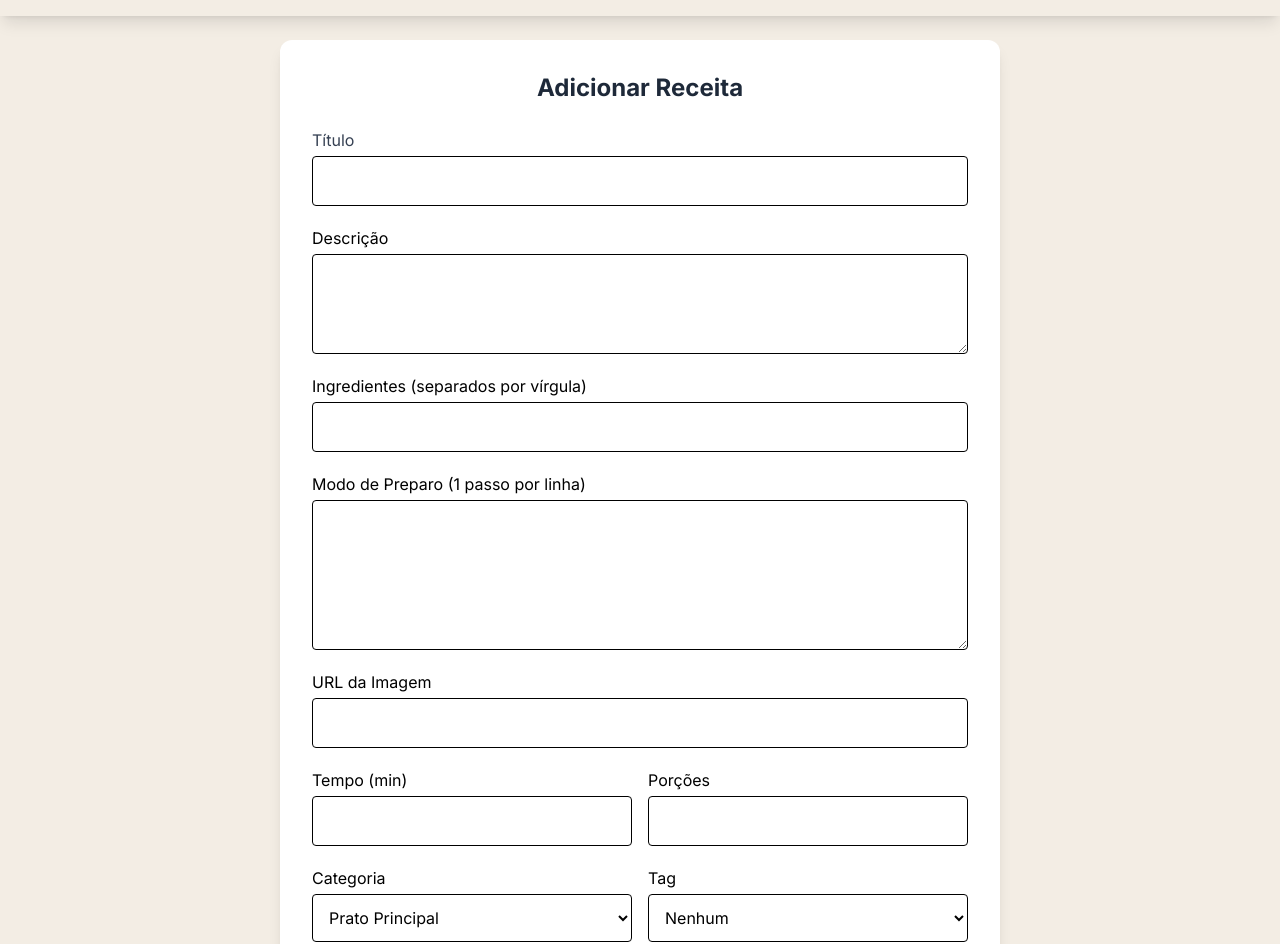
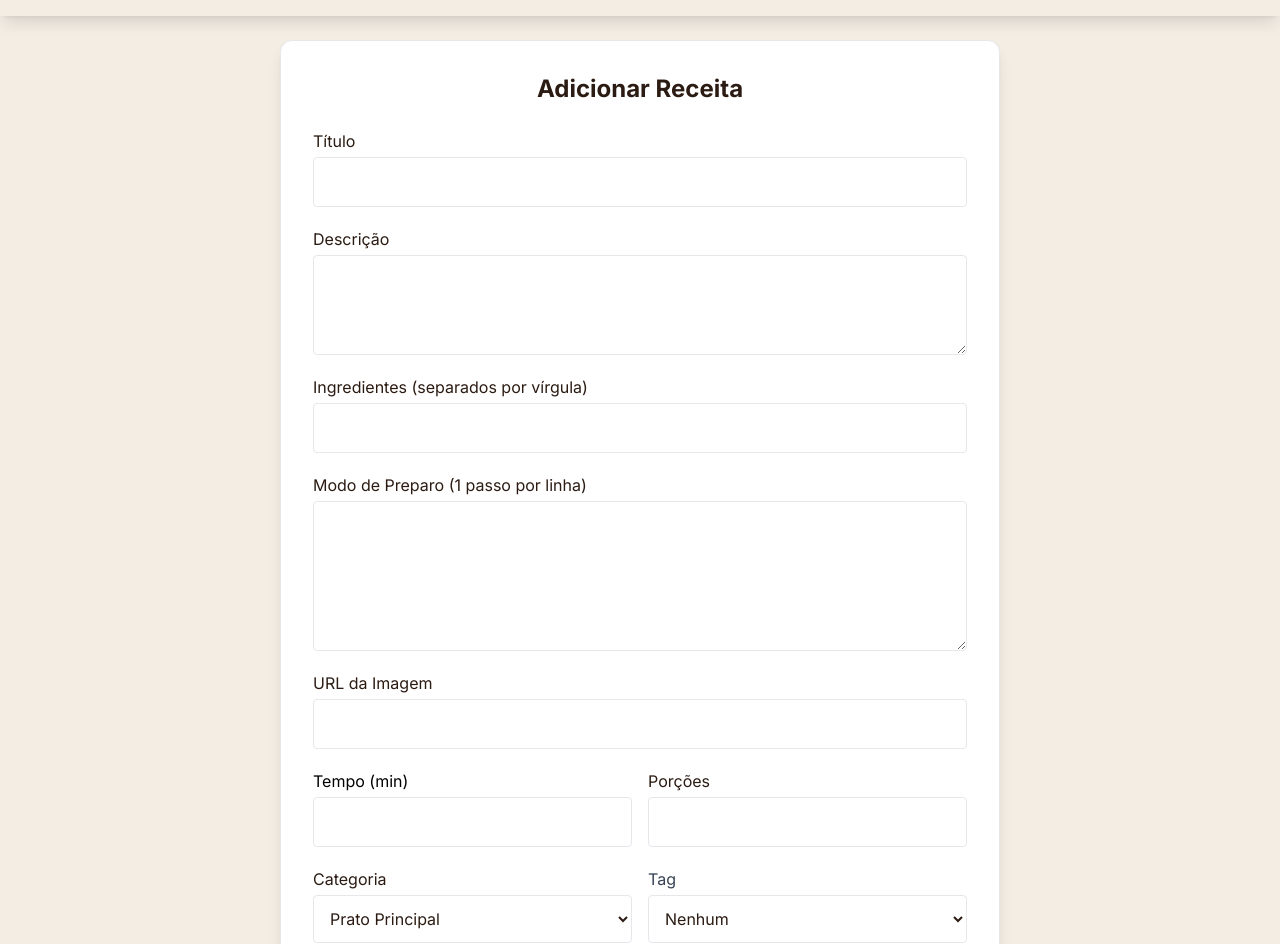
Before and after one commit to allansf29/receitas-site, a React (Vite) app in the folder Front-End/: page /admin/add in a window 1280 px wide. Shown: the part 68-1012 px from the top of the page. Built offline with nearby package versions, Linux system fonts and the light colour scheme; sample sign-in values are in the browser's storage; a web font is replaced by a local one.

Commit message:
Estilizando as abas de ADMIN do projeto, deixando com cores dinâmicas.

```diff
--- a/Front-End/src/pages/Admin/AddEditRecipe.tsx
+++ b/Front-End/src/pages/Admin/AddEditRecipe.tsx
@@ -103,53 +103,53 @@ export default function AddEditRecipe() {
 
   return (
     <div className="p-6 max-w-3xl mx-auto">
-      <div className="bg-white dark:bg-gray-800 p-8 rounded-xl shadow-lg">
-        <h2 className="text-2xl font-bold text-center mb-6 text-gray-800 dark:text-white">
+      <div className="bg-white dark:bg-gray-800 p-8 rounded-xl shadow-lg border border-gray-200 dark:border-gray-700">
+        <h2 className="text-2xl font-bold text-center mb-6 text-text dark:text-white">
           {id ? "Editar Receita" : "Adicionar Receita"}
         </h2>
 
         <form onSubmit={handleSubmit} className="flex flex-col gap-5">
           {/* ... (mesmos inputs do seu formulário, usando os states acima) */}
           <div className="flex flex-col">
-            <label htmlFor="title" className="mb-1 text-gray-700 dark:text-gray-300 font-medium">Título</label>
-            <input id="title" value={title} onChange={(e) => setTitle(e.target.value)} className="border p-3 rounded" />
+            <label htmlFor="title" className="mb-1 text-text dark:text-gray-300 font-medium ">Título</label>
+            <input id="title" value={title} onChange={(e) => setTitle(e.target.value)} className="border p-3 rounded border-gray-200 dark:border-gray-700 dark:text-white" />
           </div>
 
           <div className="flex flex-col">
-            <label htmlFor="description" className="mb-1">Descrição</label>
-            <textarea id="description" value={description} onChange={(e) => setDescription(e.target.value)} className="border p-3 rounded min-h-[100px]" />
+            <label htmlFor="description" className="mb-1 text-text dark:text-gray-300">Descrição</label>
+            <textarea id="description" value={description} onChange={(e) => setDescription(e.target.value)} className="border p-3 rounded min-h-[100px] border-gray-200 dark:border-gray-700 dark:text-white" />
           </div>
 
           <div className="flex flex-col">
-            <label htmlFor="ingredients" className="mb-1">Ingredientes (separados por vírgula)</label>
-            <input id="ingredients" value={ingredients} onChange={(e) => setIngredients(e.target.value)} className="border p-3 rounded" />
+            <label htmlFor="ingredients" className="mb-1 text-text dark:text-gray-300">Ingredientes (separados por vírgula)</label>
+            <input id="ingredients" value={ingredients} onChange={(e) => setIngredients(e.target.value)} className="border p-3 rounded border-gray-200 dark:border-gray-700 dark:text-white" />
           </div>
 
           <div className="flex flex-col">
-            <label htmlFor="preparation" className="mb-1">Modo de Preparo (1 passo por linha)</label>
-            <textarea id="preparation" value={preparation} onChange={(e) => setPreparation(e.target.value)} className="border p-3 rounded min-h-[150px]" />
+            <label htmlFor="preparation" className="mb-1 text-text dark:text-gray-300">Modo de Preparo (1 passo por linha)</label>
+            <textarea id="preparation" value={preparation} onChange={(e) => setPreparation(e.target.value)} className="border p-3 rounded min-h-[150px] border-gray-200 dark:border-gray-700 dark:text-white" />
           </div>
 
           <div className="flex flex-col">
-            <label htmlFor="image" className="mb-1">URL da Imagem</label>
-            <input id="image" value={image} onChange={(e) => setImage(e.target.value)} className="border p-3 rounded" />
+            <label htmlFor="image" className="mb-1 text-text dark:text-gray-300">URL da Imagem</label>
+            <input id="image" value={image} onChange={(e) => setImage(e.target.value)} className="border p-3 rounded border-gray-200 dark:border-gray-700 dark:text-white" />
           </div>
 
           <div className="grid grid-cols-1 md:grid-cols-2 gap-4">
-            <div className="flex flex-col">
-              <label htmlFor="time" className="mb-1">Tempo (min)</label>
-              <input id="time" type="number" value={time ?? ""} onChange={(e) => setTime(e.target.value ? Number(e.target.value) : null)} className="border p-3 rounded" />
+            <div className="flex flex-col text-textdark:text-gray-300">
+              <label htmlFor="time" className="mb-1 dark:text-gray-300">Tempo (min)</label>
+              <input id="time" type="number" value={time ?? ""} onChange={(e) => setTime(e.target.value ? Number(e.target.value) : null)} className="border p-3 rounded border-gray-200 dark:border-gray-700 dark:text-white" />
             </div>
-            <div className="flex flex-col">
-              <label htmlFor="portions" className="mb-1">Porções</label>
-              <input id="portions" type="number" value={portions ?? ""} onChange={(e) => setPortions(e.target.value ? Number(e.target.value) : null)} className="border p-3 rounded" />
+            <div className="flex flex-col text-text dark:text-gray-300">
+              <label htmlFor="portions" className="mb-1 dark:text-gray-300">Porções</label>
+              <input id="portions" type="number" value={portions ?? ""} onChange={(e) => setPortions(e.target.value ? Number(e.target.value) : null)} className="border p-3 rounded border-gray-200 dark:border-gray-700 dark:text-white" />
             </div>
           </div>
 
           <div className="grid grid-cols-1 md:grid-cols-2 gap-4">
             <div className="flex flex-col">
-              <label htmlFor="category" className="mb-1">Categoria</label>
-              <select id="category" value={category} onChange={(e) => setCategory(e.target.value)} className="border p-3 rounded">
+              <label htmlFor="category" className="mb-1 text-text dark:text-gray-300">Categoria</label>
+              <select id="category" value={category} onChange={(e) => setCategory(e.target.value)} className="border p-3 rounded text-text dark:text-gray-500 border-gray-200 dark:border-gray-700">
                 <option value="PRATO_PRINCIPAL">Prato Principal</option>
                 <option value="SALGADO">Salgado</option>
                 <option value="SOBREMESA">Sobremesa</option>
@@ -159,8 +159,8 @@ export default function AddEditRecipe() {
             </div>
 
             <div className="flex flex-col">
-              <label htmlFor="tag" className="mb-1">Tag</label>
-              <select id="tag" value={tag ?? ""} onChange={(e) => setTag(e.target.value || null)} className="border p-3 rounded">
+              <label htmlFor="tag" className="mb-1 text-gray-700 dark:text-gray-300">Tag</label>
+              <select id="tag" value={tag ?? ""} onChange={(e) => setTag(e.target.value || null)} className="border p-3 rounded text-text dark:text-gray-500 border-gray-200 dark:border-gray-700">
                 <option value="">Nenhum</option>
                 <option value="DESTAQUE">Destaque</option>
                 <option value="RECENTE">Recente</option>
@@ -168,7 +168,7 @@ export default function AddEditRecipe() {
             </div>
           </div>
 
-          <button type="submit" className="w-full bg-green-600 text-white py-3 rounded-md">
+          <button type="submit" className="w-full bg-gray-700 dark:bg-gray-600 text-white py-3 rounded-md">
             {id ? "Salvar alterações" : "Salvar"}
           </button>
         </form>
--- a/Front-End/src/pages/Admin/Login.tsx
+++ b/Front-End/src/pages/Admin/Login.tsx
@@ -27,24 +27,24 @@ export default function Login() {
   }
 
   return (
-    <div className="flex items-center justify-center min-h-screen bg-gradient-to-br from-gray-100 to-gray-200 dark:from-gray-900 dark:to-gray-800">
+    <div className="flex items-center justify-center min-h-150 bg-background dark:from-gray-900 dark:to-gray-800">
       <motion.div
         initial={{ opacity: 0, scale: 0.98 }}
         animate={{ opacity: 1, scale: 1 }}
         transition={{ duration: 0.45 }}
-        className="w-full max-w-md bg-white dark:bg-gray-800 p-8 rounded-2xl shadow-xl"
+        className="w-full max-w-md bg-background dark:bg-gray-800 p-8 rounded-2xl shadow-xl"
       >
         <header className="mb-6 text-center">
-          <div className="mx-auto w-16 h-16 rounded-full bg-green-600 flex items-center justify-center text-white mb-3">
+          <div className="mx-auto w-16 h-16 rounded-full bg-text flex items-center justify-center text-white mb-3">
             {/* simples "logo" */}
-            <span className="font-bold text-xl">R</span>
+            <span className="font-bold text-xl">Ana</span>
           </div>
           <h2 className="text-2xl font-bold text-gray-800 dark:text-white">Admin Login</h2>
           <p className="text-sm text-gray-500">Entre com sua conta de administrador</p>
         </header>
 
         <form onSubmit={handleLogin} className="flex flex-col gap-4">
-          <label className="flex items-center gap-2 border rounded-lg p-2 focus-within:ring-2 focus-within:ring-green-500">
+          <label className="flex items-center gap-2 border rounded-lg p-2 focus-within:ring-2 focus-within:ring-text">
             <User size={18} className="text-gray-400" />
             <input
               value={username}
@@ -54,7 +54,7 @@ export default function Login() {
             />
           </label>
 
-          <label className="flex items-center gap-2 border rounded-lg p-2 focus-within:ring-2 focus-within:ring-green-500">
+          <label className="flex items-center gap-2 border rounded-lg p-2 focus-within:ring-2 focus-within:ring-text">
             <Lock size={18} className="text-gray-400" />
             <input
               type="password"
@@ -69,7 +69,7 @@ export default function Login() {
             type="submit"
             disabled={submitting}
             className={`w-full py-3 rounded-lg text-white font-semibold transition ${
-              submitting ? "bg-green-400 cursor-not-allowed" : "bg-green-600 hover:bg-green-700"
+              submitting ? "bg-secondary cursor-not-allowed" : "bg-primary hover:bg-text"
             }`}
           >
             {submitting ? "Entrando..." : "Entrar"}
--- a/Front-End/src/pages/Admin/RecipeListAdmin.tsx
+++ b/Front-End/src/pages/Admin/RecipeListAdmin.tsx
@@ -47,7 +47,7 @@ export default function RecipeListAdmin() {
         <h2 className="text-3xl font-bold text-gray-800 dark:text-white">Gerenciar Receitas</h2>
         <Link
           to="/admin/add"
-          className="flex items-center gap-2 bg-blue-600 text-white py-2 px-4 rounded-lg hover:bg-blue-700 transition"
+          className="flex items-center gap-2 bg-primary text-white py-2 px-4 rounded-lg hover:bg-text transition"
         >
           <Plus size={18} /> Nova Receita
         </Link>
@@ -61,20 +61,20 @@ export default function RecipeListAdmin() {
               initial={{ opacity: 0, y: 20 }}
               animate={{ opacity: 1, y: 0 }}
               transition={{ delay: index * 0.1 }}
-              className="bg-white dark:bg-gray-800 p-5 rounded-lg shadow-md flex justify-between items-center"
+              className="bg-white dark:bg-gray-700 p-5 rounded-lg shadow-md flex justify-between items-center"
             >
               <div>
-                <h3 className="text-lg font-semibold">{recipe.title}</h3>
+                <h3 className="text-lg font-semibold dark:text-white">{recipe.title}</h3>
                 <p className="text-sm text-gray-500">Categoria: {recipe.category}</p>
               </div>
               <div className="flex gap-3">
-                <Link to={`/receitas/${recipe.id}`} className="p-2 bg-gray-200 dark:bg-gray-700 rounded hover:bg-gray-300">
+                <Link to={`/receitas/${recipe.id}`} className="p-2 bg-gray-200 dark:bg-gray-500 rounded hover:bg-gray-300">
                   <Eye size={18} />
                 </Link>
                 <Link to={`/admin/edit/${recipe.id}`} className="p-2 bg-yellow-400 text-white rounded hover:bg-yellow-500">
                   <Pencil size={18} />
                 </Link>
-                <button onClick={() => handleDelete(recipe.id)} className="p-2 bg-red-500 text-white rounded hover:bg-red-600">
+                <button onClick={() => handleDelete(recipe.id)} className="p-2 bg-red-400 text-white rounded hover:bg-red-600 cursor-pointer">
                   <Trash2 size={18} />
                 </button>
               </div>
```
Also changed, not shown: Front-End/src/pages/Admin/Dashboard.tsx (+8 -8 lines).
